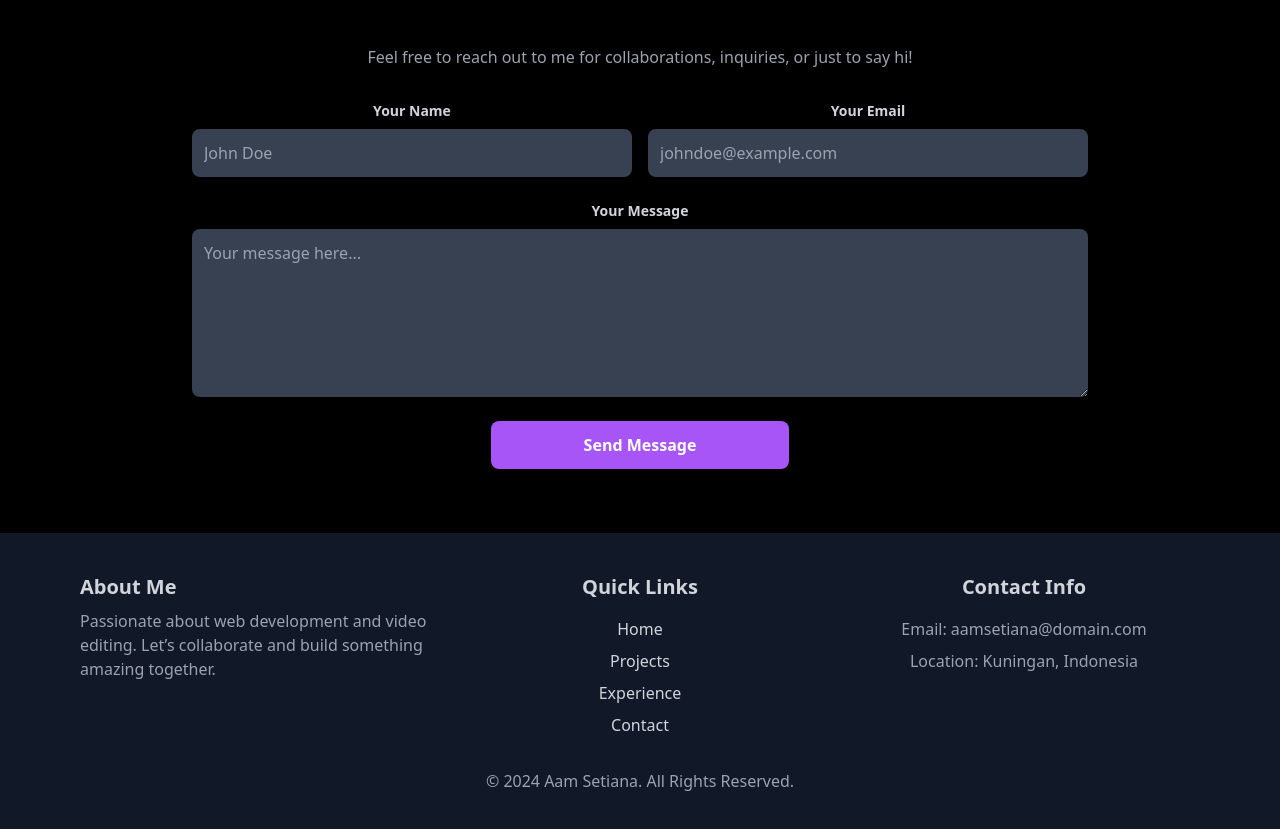
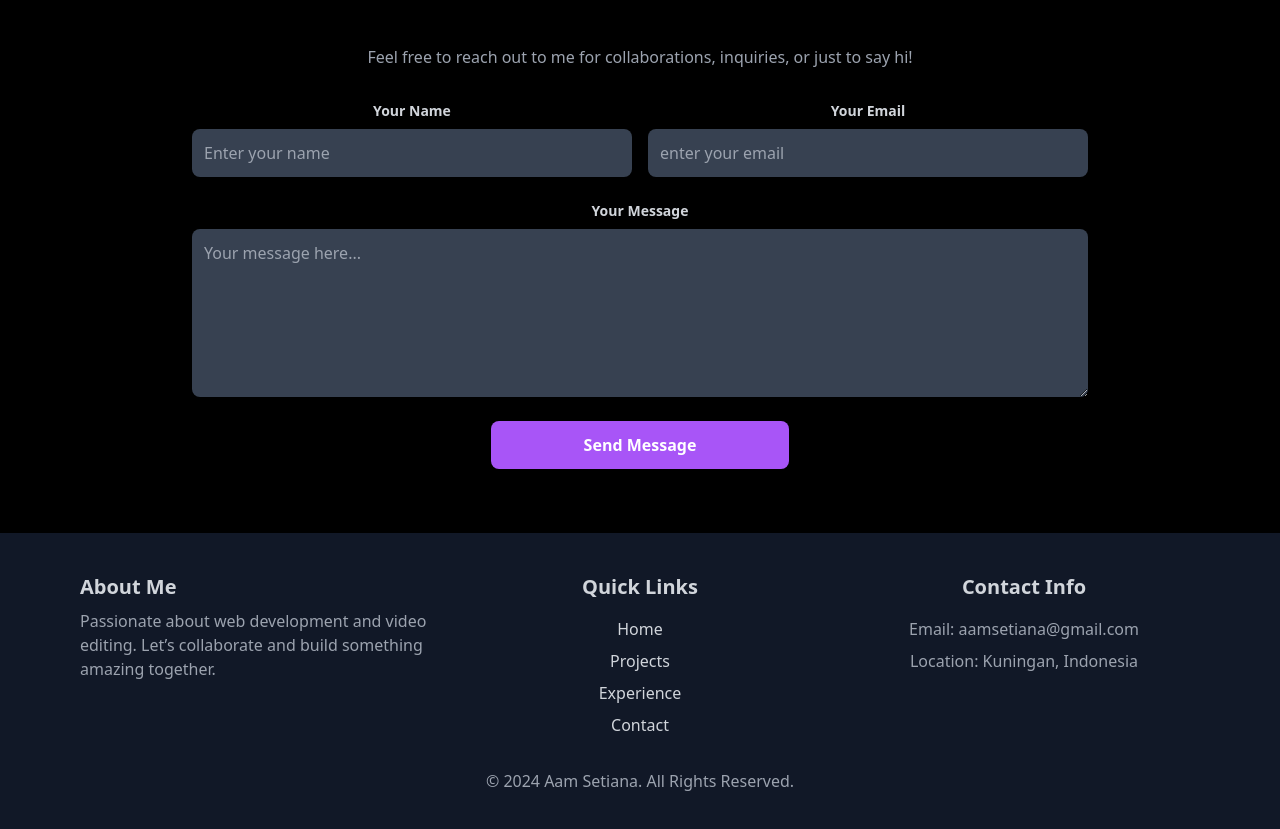
Before and after one commit to aamsetiana/website-aamsetiana, a plain HTML site: page index.html in a window 1280 px wide. Shown: the part 1886-2715 px from the top of the page. Drawn offline with nearby package versions, Linux system fonts and the light colour scheme.

Commit message:
perbaikan contact dan footer

```diff
--- a/index.html
+++ b/index.html
@@ -204,7 +204,7 @@
                                 class="text-gray-300 text-sm font-semibold">Your
                                 Name</label>
                             <input type="text" id="name" name="name"
-                                placeholder="John Doe"
+                                placeholder="Enter your name"
                                 class="bg-gray-700 text-white p-3 rounded-lg mt-2 focus:outline-none focus:ring-2 focus:ring-purple-500"
                                 required>
                         </div>
@@ -214,7 +214,7 @@
                                 class="text-gray-300 text-sm font-semibold">Your
                                 Email</label>
                             <input type="email" id="email" name="email"
-                                placeholder="johndoe@example.com"
+                                placeholder="enter your email"
                                 class="bg-gray-700 text-white p-3 rounded-lg mt-2 focus:outline-none focus:ring-2 focus:ring-purple-500"
                                 required>
                         </div>
@@ -269,7 +269,7 @@
                     <h3 class="text-xl font-bold">Contact Info</h3>
                     <p class="mt-4 text-gray-400">Email: <a
                             href="mailto:aamsetiana@domain.com"
-                            class="hover:text-white">aamsetiana@domain.com</a></p>
+                            class="hover:text-white">aamsetiana@gmail.com</a></p>
                     <p class="mt-2 text-gray-400">Location: Kuningan,
                         Indonesia</p>
                 </div>
```
